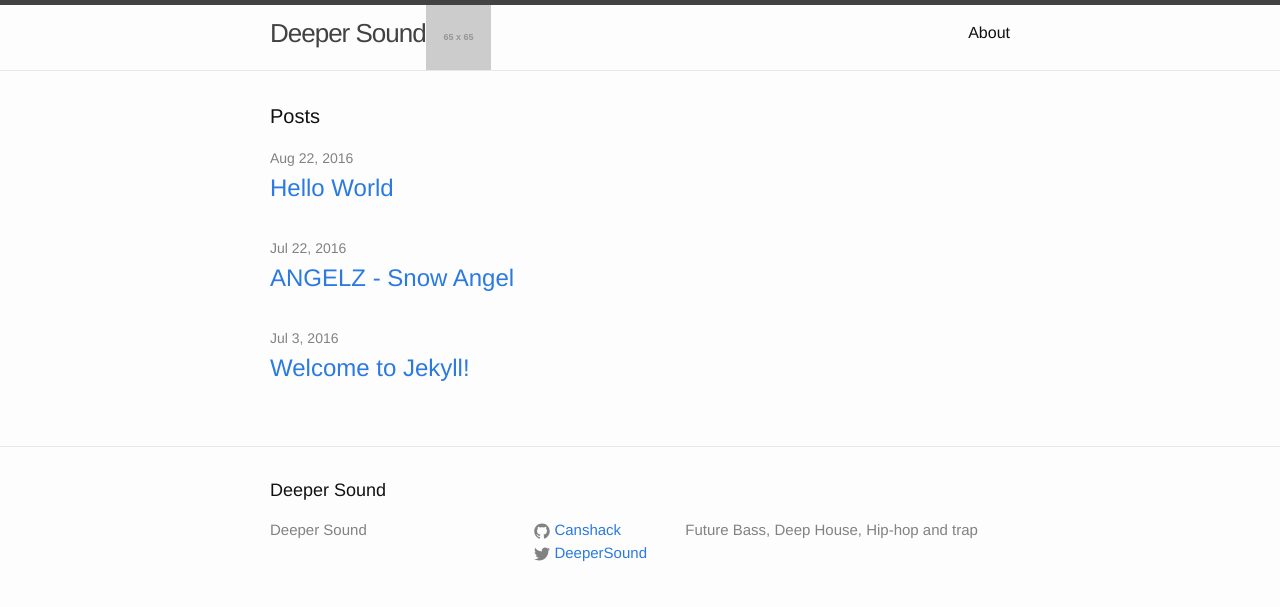
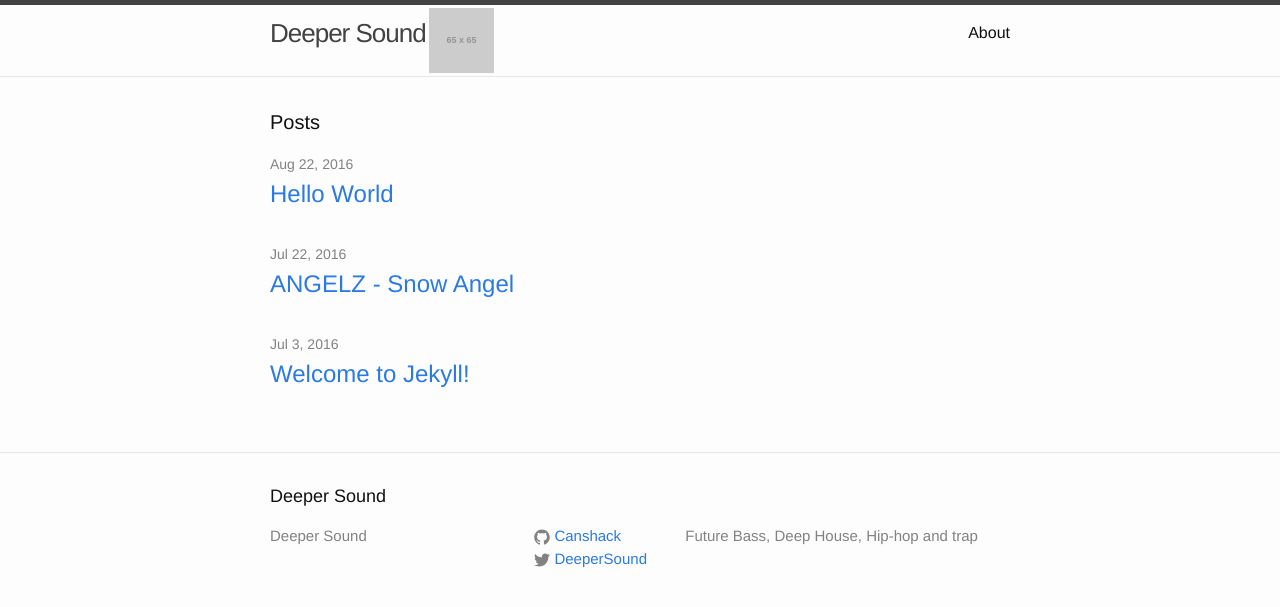
Before and after one commit to tfrenchy/Canshack.github.io, a Jekyll site: the page built from index.html, in a window 1280 px wide. Shown: the top 607 px of the page. Built offline with Jekyll 4.4.1, drawn with Linux system fonts in a browser that asks for light colours.

Commit message:
Update _layout.scss

```diff
--- a/_sass/_layout.scss
+++ b/_sass/_layout.scss
@@ -10,8 +10,7 @@
     position: relative;
 }
 .head-logo {
-    border: 2px;
-    left: 10px;
+    margin: 3px;
 }
 .site-title {
     font-size: 26px;
```
